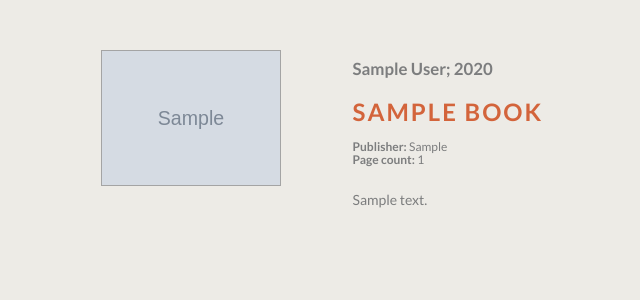
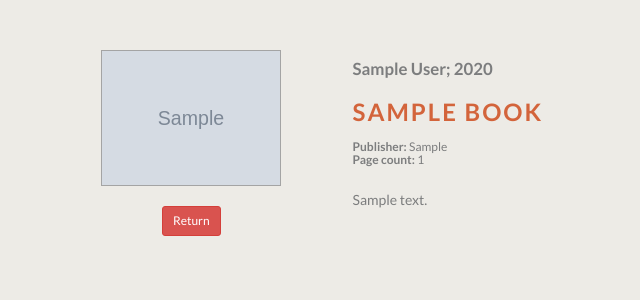
Before and after one commit to JoelLappalainen/infoLib, a Django app: page /1/ in a window 1280 px wide. Shown: the part 59-359 px from the top of the page, without its empty margins (10-650 px from the left). Run offline with Django 3.2, Linux system fonts and the light colour scheme; tables that the repository leaves empty hold one stand-in row (values such as "Sample post"); grey boxes marked "Sample" are stand-in pictures; some libraries are stand-ins or nearby versions.

Commit message:
created model for borrowings and added simple borrow-functionality

```diff
--- a/books/models.py
+++ b/books/models.py
@@ -9,6 +9,13 @@ class Book(models.Model):
     publisher = models.CharField(max_length=150)
     page_count = models.IntegerField(default=0)
     cover_URL = models.URLField(max_length=250)
+    #temporarily
+    borrowed = models.BooleanField(default=False)
 
     def __unicode__(self):
         return self.name
+
+class Borrowing(models.Model):
+    borrowing_date = models.DateTimeField(auto_now_add=True)
+    book = models.ForeignKey(Book, on_delete=models.CASCADE)
+    returning_date = models.DateTimeField(null=True, blank=True)
--- a/books/templates/books/detail.html
+++ b/books/templates/books/detail.html
@@ -10,6 +10,12 @@
           {% else %}
             <h3>No image to display</h3>
           {% endif %}
+					<br>
+					{% if book.borrowed %}
+							<a href="{% url 'books:return' book.id %}" class="btn btn-danger btn-sm" role="button">Return</a><br><br>
+					{% else %}
+							<a href="{% url 'books:borrow' book.id %}" class="btn btn-default btn-sm" role="button">Borrow</a><br><br>
+					{% endif %}
 				</div>
 	    </div>
 	    <div class="col-sm-8 col-md-9">
--- a/books/urls.py
+++ b/books/urls.py
@@ -4,6 +4,8 @@ from . import views
 app_name = 'books'
 
 urlpatterns = [
+    url(r'^return/(?P<book_id>[0-9]+)/$', views.return_book, name='return'),
+    url(r'^borrow/(?P<book_id>[0-9]+)/$', views.borrow, name='borrow'),
     url(r'^(?P<book_id>[0-9]+)/$', views.detail, name="detail"),
     url(r'^add_book/', views.add_book, name='add_book'),
     url(r'^$', views.index, name='index'),
--- a/books/views.py
+++ b/books/views.py
@@ -1,9 +1,11 @@
 from django.shortcuts import render, redirect
 from django.http import HttpResponse, HttpResponseRedirect
-from books.models import Book
+from books.models import Book, Borrowing
 from books.forms import BookForm
 from django.core.urlresolvers import reverse
 from django.utils.formats import get_format
+from datetime import datetime
+from django.utils.dateformat import DateFormat
 
 def index(request):
     all_books = Book.objects.all()
@@ -37,3 +39,20 @@ def detail(request, book_id):
     except Book.DoesNotExist:
         raise Http404("Question does not exist")
     return render(request, 'books/detail.html', {'book': book})
+
+def borrow(request, book_id):
+    detailurl = request.build_absolute_uri(reverse('books:detail', args=[book_id]))
+    book = Book.objects.get(pk=book_id)
+    book.borrowed = True
+    book.save()
+    date = DateFormat(datetime.now()).format(get_format('DATE_FORMAT'))
+    new_borrowing = Borrowing(borrowing_date=date, book=book)
+    new_borrowing.save()
+    return render(request, 'books/detail.html', {'detailurl': detailurl, 'book': book})
+
+def return_book(request, book_id):
+    detailurl = request.build_absolute_uri(reverse('books:detail', args=[book_id]))
+    book = Book.objects.get(pk=book_id)
+    book.borrowed = False
+    book.save()
+    return render(request, 'books/detail.html', {'detailurl': detailurl, 'book': book})
```
